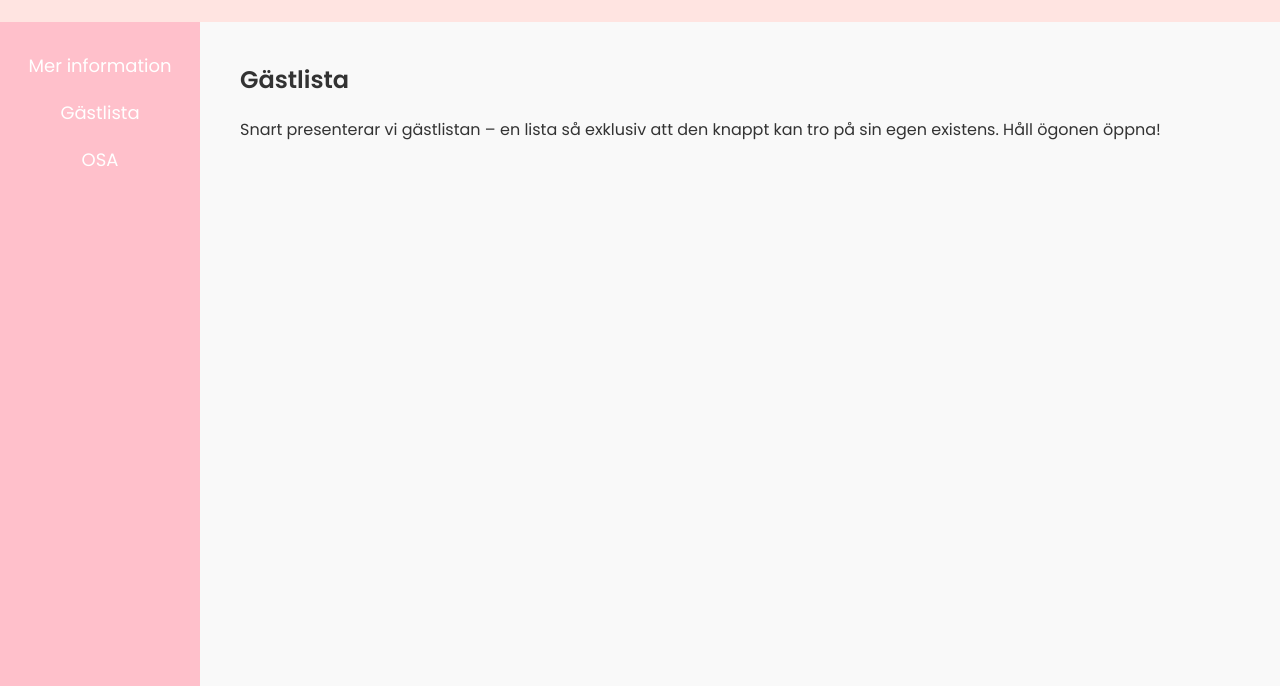
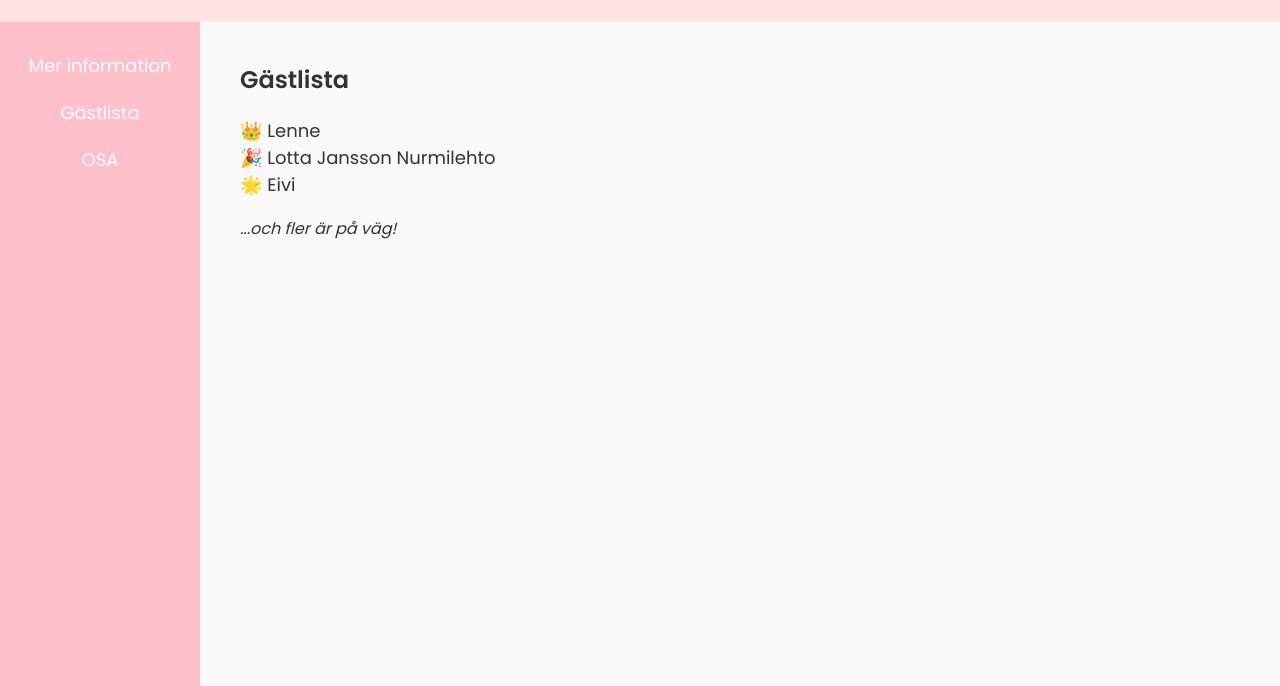
Before and after one commit to NullSpecter/lennesexamen, a plain HTML site: page index.html in a window 1280 px wide. Both pictures are taken after a click on the link "Gästlista". Shown: the part 114-800 px from the top of the page. Drawn offline with nearby package versions, Linux system fonts and the light colour scheme.

Commit message:
Update index.html

```diff
--- a/index.html
+++ b/index.html
@@ -332,9 +332,14 @@
     </div>
 
     <div id="guestlist" class="section">
-      <h2>Gästlista</h2>
-      <p>Snart presenterar vi gästlistan – en lista så exklusiv att den knappt kan tro på sin egen existens. Håll ögonen öppna!</p>
-    </div>
+  <h2>Gästlista</h2>
+  <ul style="list-style: none; padding-left: 0; font-size: 18px;">
+    <li>👑 Lenne</li>
+    <li>🎉 Lotta Jansson Nurmilehto</li>
+    <li>🌟 Eivi</li>
+  </ul>
+  <p style="margin-top: 15px; font-style: italic;">...och fler är på väg!</p>
+</div>
 
     <div id="osa" class="section">
       <h2>OSA</h2>
```
